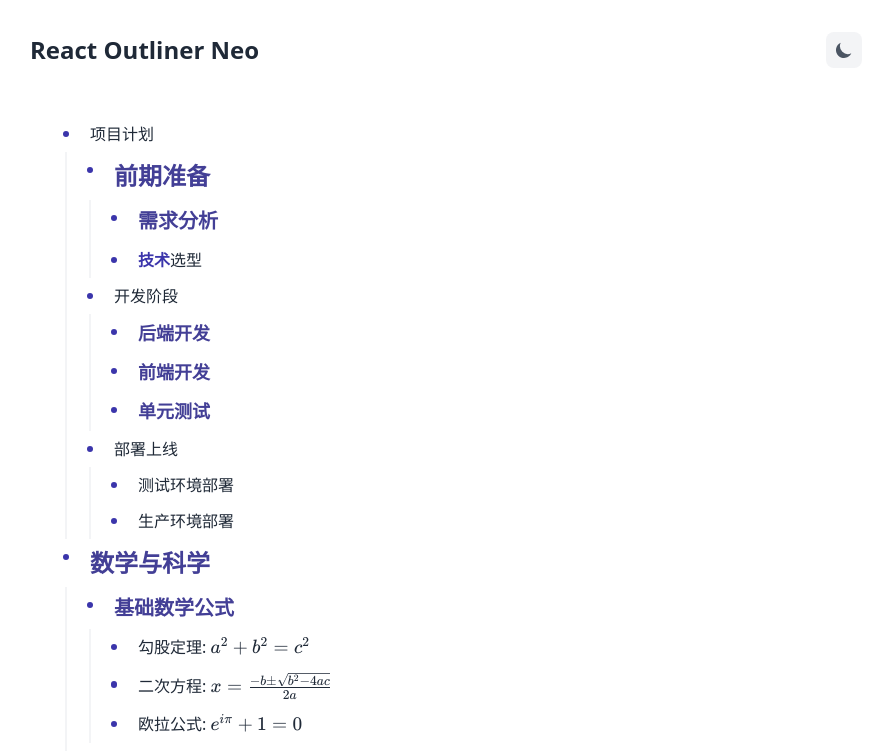
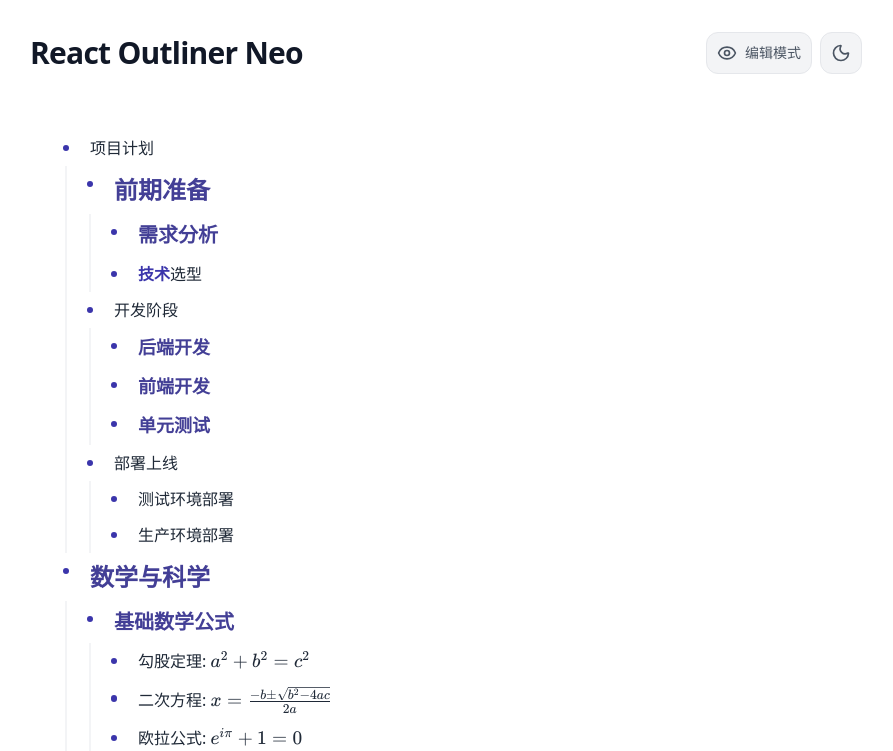
Before and after one commit to SSShooter/react-outliner, a React (Vite) app: page / in a window 1280 px wide. Shown: the top 751 px of the page, without its empty margins (194-1087 px from the left). Built offline with nearby package versions, Linux system fonts and the light colour scheme.

Commit message:
feat: add read-only mode toggle

```diff
--- a/src/App.tsx
+++ b/src/App.tsx
@@ -3,12 +3,12 @@ import { Outliner } from './components/Outliner';
 import type { OutlineItem as OutlineItemType } from './types';
 import { markedWrapped } from './md2html';
 import { example } from './example';
-// import { md2html } from './md2html'
+import { Eye, EyeOff, Moon, Sun } from 'lucide-react';
 
 function App() {
   const [data, setData] = useState<OutlineItemType[]>(example);
+  const [isReadOnly, setIsReadOnly] = useState(false);
   const [isDarkMode, setIsDarkMode] = useState(() => {
-    // 检查本地存储或系统偏好
     const saved = localStorage.getItem('darkMode');
     if (saved !== null) {
       return JSON.parse(saved);
@@ -17,9 +17,7 @@ function App() {
   });
 
   useEffect(() => {
-    // 保存到本地存储
     localStorage.setItem('darkMode', JSON.stringify(isDarkMode));
-    // 设置 HTML 的 class
     if (isDarkMode) {
       document.documentElement.classList.add('dark');
     } else {
@@ -31,39 +29,44 @@ function App() {
     <div className={`min-h-screen transition-colors duration-200 ${isDarkMode ? 'bg-gray-900 text-white' : 'bg-white text-gray-900'
       }`}>
       <div className="max-w-4xl mx-auto p-8">
-        <div className="flex justify-between items-center mb-6">
-          <h1 className={`text-2xl font-semibold ${isDarkMode ? 'text-white' : 'text-gray-800'
+        <div className="flex justify-between items-center mb-8">
+          <h1 className={`text-3xl font-bold tracking-tight ${isDarkMode ? 'text-white' : 'text-gray-900'
             }`}>
             React Outliner Neo
           </h1>
+          <div className="flex gap-2">
+            <button
+              onClick={() => setIsReadOnly(!isReadOnly)}
+              className={`p-2.5 rounded-xl transition-all duration-300 flex items-center gap-2 font-medium ${isReadOnly
+                ? (isDarkMode ? 'bg-blue-900/40 text-blue-400 border border-blue-800/50' : 'bg-blue-50 text-blue-600 border border-blue-100')
+                : (isDarkMode ? 'bg-gray-800 hover:bg-gray-700 text-gray-400 border border-gray-700' : 'bg-gray-100 hover:bg-gray-200 text-gray-600 border border-gray-200')
+                }`}
+              title={isReadOnly ? '切换到编辑模式' : '切换到只读模式'}
+            >
+              {isReadOnly ? <EyeOff size={20} /> : <Eye size={20} />}
+              <span className="text-sm hidden sm:inline">{isReadOnly ? '只读模式' : '编辑模式'}</span>
+            </button>
+
             <button
               onClick={() => setIsDarkMode(!isDarkMode)}
-            className={`p-2 rounded-lg transition-colors duration-200 ${isDarkMode
-                ? 'bg-gray-800 hover:bg-gray-700 text-yellow-400'
-                : 'bg-gray-100 hover:bg-gray-200 text-gray-600'
+              className={`p-2.5 rounded-xl transition-all duration-300 ${isDarkMode
+                ? 'bg-gray-800 hover:bg-gray-700 text-yellow-400 border border-gray-700'
+                : 'bg-gray-100 hover:bg-gray-200 text-gray-600 border border-gray-200'
                 }`}
               title={isDarkMode ? '切换到浅色模式' : '切换到暗黑模式'}
             >
-            {isDarkMode ? (
-              <svg className="w-5 h-5" fill="currentColor" viewBox="0 0 20 20">
-                <path fillRule="evenodd" d="M10 2a1 1 0 011 1v1a1 1 0 11-2 0V3a1 1 0 011-1zm4 8a4 4 0 11-8 0 4 4 0 018 0zm-.464 4.95l.707.707a1 1 0 001.414-1.414l-.707-.707a1 1 0 00-1.414 1.414zm2.12-10.607a1 1 0 010 1.414l-.706.707a1 1 0 11-1.414-1.414l.707-.707a1 1 0 011.414 0zM17 11a1 1 0 100-2h-1a1 1 0 100 2h1zm-7 4a1 1 0 011 1v1a1 1 0 11-2 0v-1a1 1 0 011-1zM5.05 6.464A1 1 0 106.465 5.05l-.708-.707a1 1 0 00-1.414 1.414l.707.707zm1.414 8.486l-.707.707a1 1 0 01-1.414-1.414l.707-.707a1 1 0 011.414 1.414zM4 11a1 1 0 100-2H3a1 1 0 000 2h1z" clipRule="evenodd" />
-              </svg>
-            ) : (
-              <svg className="w-5 h-5" fill="currentColor" viewBox="0 0 20 20">
-                <path d="M17.293 13.293A8 8 0 016.707 2.707a8.001 8.001 0 1010.586 10.586z" />
-              </svg>
-            )}
+              {isDarkMode ? <Sun size={20} /> : <Moon size={20} />}
             </button>
           </div>
+        </div>
         <Outliner
-          // readonly
+          readonly={isReadOnly}
           data={data}
           onChange={(data) => {
             console.log(data);
             setData(data);
           }}
           markdown={markedWrapped}
-          // markdown={md2html}
         />
       </div>
     </div>
```
Lines whose indentation alone changed are shown as unchanged.
